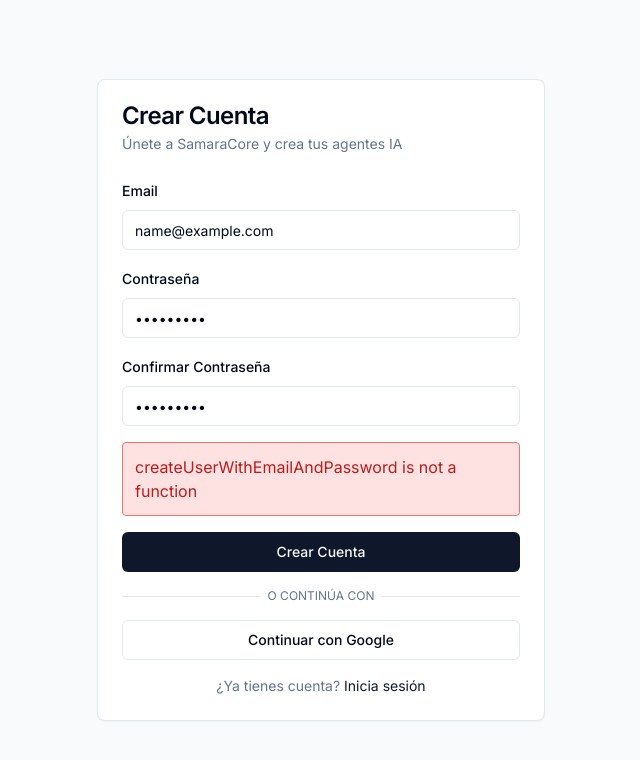
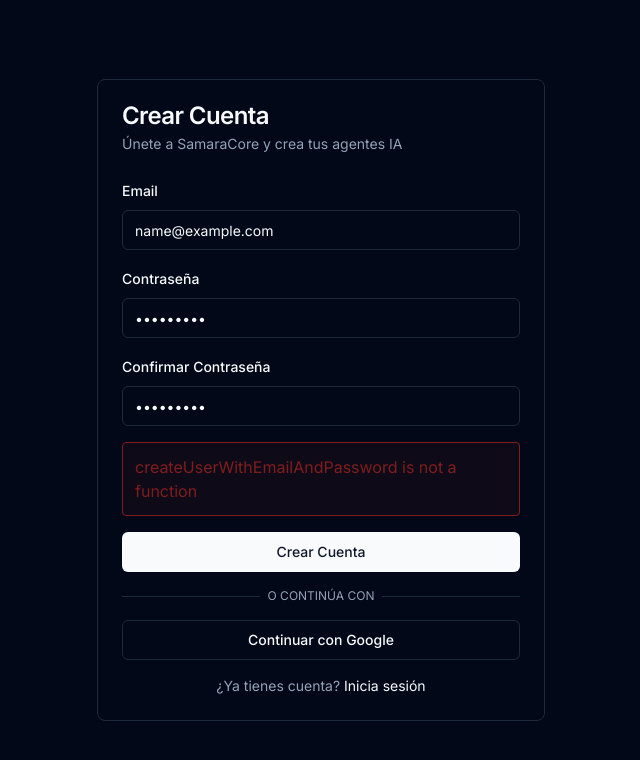
Before and after one commit to sacscloud/SamaraCore, a Next.js app: page /auth/register in a window 1280 px wide. Both pictures are taken after typing "name@example.com", "Sample123", "Sample123" into the empty fields and a click on the button "Crear Cuenta". Shown: the top 760 px of the page, without its empty margins (319-959 px from the left). Built offline with nearby package versions, Linux system fonts and the light colour scheme; no server answers.

Commit message:
Implement dark mode with updated design system and error styles

```diff
--- a/app/auth/login/page.tsx
+++ b/app/auth/login/page.tsx
@@ -49,7 +49,7 @@ export default function LoginPage() {
   };
 
   return (
-    <div className="flex items-center justify-center min-h-screen bg-gray-50 dark:bg-gray-900">
+    <div className="flex items-center justify-center min-h-screen bg-background">
       <Card className="w-full max-w-md">
         <CardHeader>
           <CardTitle>Iniciar Sesión</CardTitle>
@@ -83,7 +83,7 @@ export default function LoginPage() {
               />
             </div>
             {error && (
-              <div className="p-3 bg-red-100 border border-red-400 text-red-700 rounded">
+              <div className="p-3 bg-destructive/10 border border-destructive text-destructive rounded">
                 {error}
               </div>
             )}
--- a/app/auth/register/page.tsx
+++ b/app/auth/register/page.tsx
@@ -58,7 +58,7 @@ export default function RegisterPage() {
   };
 
   return (
-    <div className="flex items-center justify-center min-h-screen bg-gray-50 dark:bg-gray-900">
+    <div className="flex items-center justify-center min-h-screen bg-background">
       <Card className="w-full max-w-md">
         <CardHeader>
           <CardTitle>Crear Cuenta</CardTitle>
@@ -103,7 +103,7 @@ export default function RegisterPage() {
               />
             </div>
             {error && (
-              <div className="p-3 bg-red-100 border border-red-400 text-red-700 rounded">
+              <div className="p-3 bg-destructive/10 border border-destructive text-destructive rounded">
                 {error}
               </div>
             )}
--- a/app/dashboard/agents/[id]/page.tsx
+++ b/app/dashboard/agents/[id]/page.tsx
@@ -181,7 +181,7 @@ export default function AgentEditorPage() {
       {/* Main Content */}
       <main className="container mx-auto px-4 py-8">
         {error && (
-          <div className="mb-6 p-4 text-sm text-red-600 bg-red-50 border border-red-200 rounded-md">
+          <div className="mb-6 p-4 text-sm text-destructive bg-destructive/10 border border-destructive rounded-md">
             {error}
           </div>
         )}
@@ -378,7 +378,7 @@ export default function AgentEditorPage() {
               </CardHeader>
               <CardContent>
                 {jsonError && (
-                  <div className="mb-4 p-3 text-sm text-red-600 bg-red-50 border border-red-200 rounded-md">
+                  <div className="mb-4 p-3 text-sm text-destructive bg-destructive/10 border border-destructive rounded-md">
                     Error JSON: {jsonError}
                   </div>
                 )}
--- a/app/layout.tsx
+++ b/app/layout.tsx
@@ -16,7 +16,7 @@ export default function RootLayout({
   children: React.ReactNode
 }) {
   return (
-    <html lang="es" suppressHydrationWarning>
+    <html lang="es" suppressHydrationWarning className="dark">
       <body className={inter.className}>
         <div className="min-h-screen bg-background text-foreground">
           <AuthProvider>
```
Also changed, not shown: 1 other file (tests, documents, lock files or other folders).
